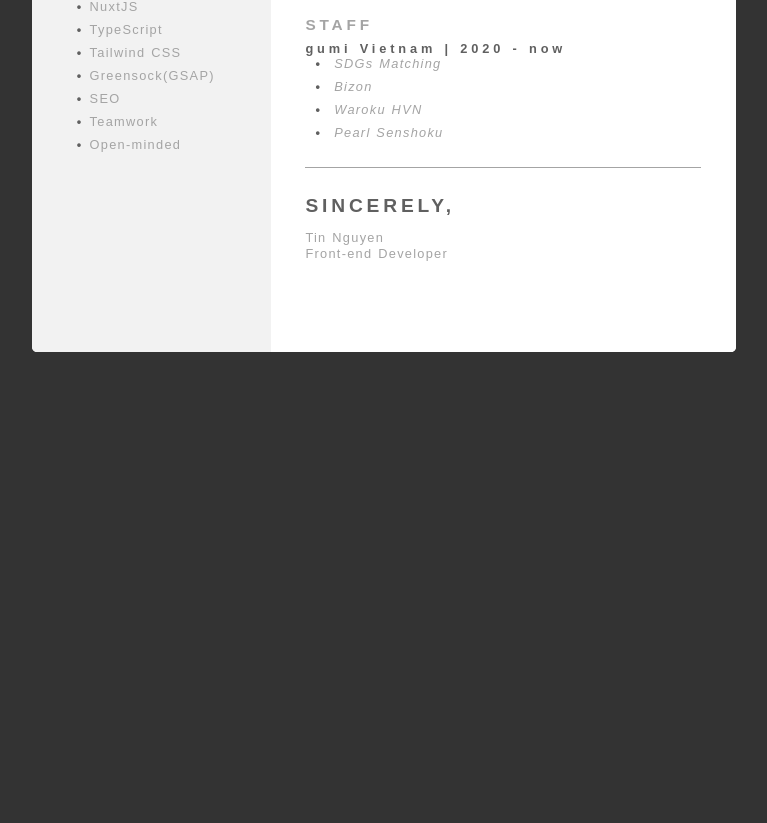
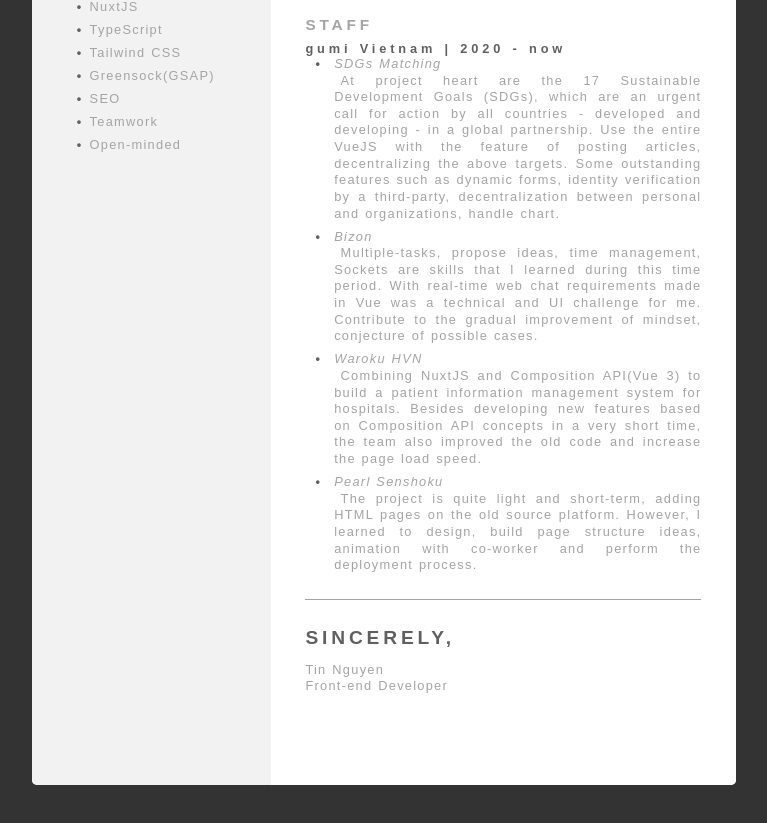
Before and after one commit to TinNguyen98/tinnguyen.github.io, a plain HTML site: page index.html in a window 1280 px wide. Shown: the part 1634-2457 px from the top of the page, without its empty margins (256-1023 px from the left). Before the commit the page ends 2076 px from the top, so only its background shows below. Drawn offline with Linux system fonts and the light colour scheme.

Commit message:
update: complete project description

```diff
--- a/index.html
+++ b/index.html
@@ -201,7 +201,7 @@
         </div>
 
         <div class="right">
-          <!-- Block: Profile -->
+          <!-- Block: About me -->
           <article class="block-item">
             <h4 class="block-item-title">About me</h4>
 
@@ -252,25 +252,31 @@
                 <li>
                   <label>SDGs Matching</label>
                   <p>
-
+                    At project heart are the 17 Sustainable Development Goals (SDGs), which are an urgent call for action by all countries - developed and developing - in a global partnership.
+                    Use the entire VueJS with the feature of posting articles, decentralizing the above targets.
+                    Some outstanding features such as dynamic forms, identity verification by a third-party, decentralization between personal and organizations, handle chart.
                   </p>
                 </li>
                 <li>
                   <label>Bizon</label>
                   <p>
-
+                    Multiple-tasks, propose ideas, time management, Sockets are skills that I learned during this time period.
+                    With real-time web chat requirements made in Vue was a technical and UI challenge for me.
+                    Contribute to the gradual improvement of mindset, conjecture of possible cases.
                   </p>
                 </li>
                 <li>
                   <label>Waroku HVN</label>
                   <p>
-
+                    Combining NuxtJS and Composition API(Vue 3) to build a patient information management system for hospitals.
+                    Besides developing new features based on Composition API concepts in a very short time, the team also improved the old code and increase the page load speed.
                   </p>
                 </li>
                 <li>
                   <label>Pearl Senshoku</label>
                   <p>
-
+                    The project is quite light and short-term, adding HTML pages on the old source platform.
+                    However, I learned to design, build page structure ideas, animation with co-worker and perform the deployment process.
                   </p>
                 </li>
               </ul>
```
Also changed, not shown: assets/images/seo-banner.webp.
